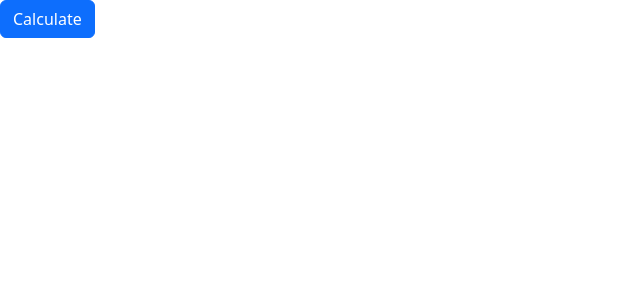
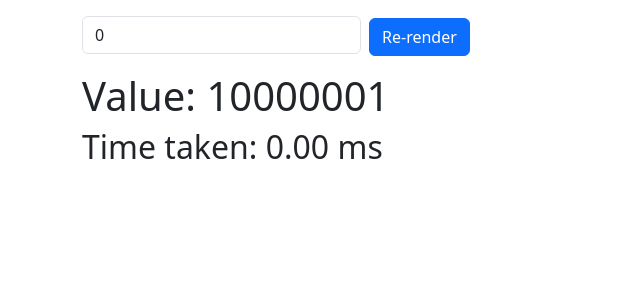
Before and after one commit to Mouha-med-ouchen/react_rep, a React (Create React App) app in the folder myapp/: page / in a window 1280 px wide. Shown: the top 300 px of the page, without its empty margins (0-640 px from the left). Built offline with nearby package versions, Linux system fonts and the light colour scheme.

Commit message:
react UseMemo

```diff
--- /dev/null
+++ b/myapp/src/UseMemo/Math.jsx
@@ -0,0 +1,47 @@
+import React, { useState, useMemo, useRef, useEffect } from 'react';
+
+export default function Math() {
+    const [n, setN] = useState(0);
+    const [time, setTime] = useState(0);
+    const text = useRef();
+
+    // دالة الحساب المكلف
+    const expensiveCalcul = (value) => {
+        console.log('Calcul in progress');
+        for (let i = 0; i <= 10000000; i++) {
+            value++;
+        }
+        return value;
+    };
+
+    // حفظ نتيجة الحساب عند تغير n
+    const calculatedValue = useMemo(() => {
+        const start = performance.now();
+        const result = expensiveCalcul(n);
+        const end = performance.now();
+        setTime((end - start).toFixed(2));
+        return result;
+    }, [n]);
+
+    // عند الضغط على الزر
+    const handleClick = () => {
+        setN(parseInt(text.current.value));
+    };
+
+    return (
+        <div className="container mt-3">
+            <input
+                type="number"
+                ref={text}
+                defaultValue={0}
+                className="form-control w-25 d-inline"
+            />
+            <button className="btn btn-primary ms-2" onClick={handleClick}>
+                Re-render
+            </button>
+
+            <h1 className="mt-3">Value: {calculatedValue}</h1>
+            <h2>Time taken: {time} ms</h2>
+        </div>
+    );
+}
--- a/myapp/src/index.js
+++ b/myapp/src/index.js
@@ -4,7 +4,7 @@ import './index.css';
 import 'bootstrap/dist/css/bootstrap.min.css';
 import 'bootstrap/dist/js/bootstrap.bundle.min.js';
 
-import Math from './UseCallback/Math';
+import Math from './UseMemo/Math';
 
 const root = ReactDOM.createRoot(document.getElementById('root'));
 root.render(
```
